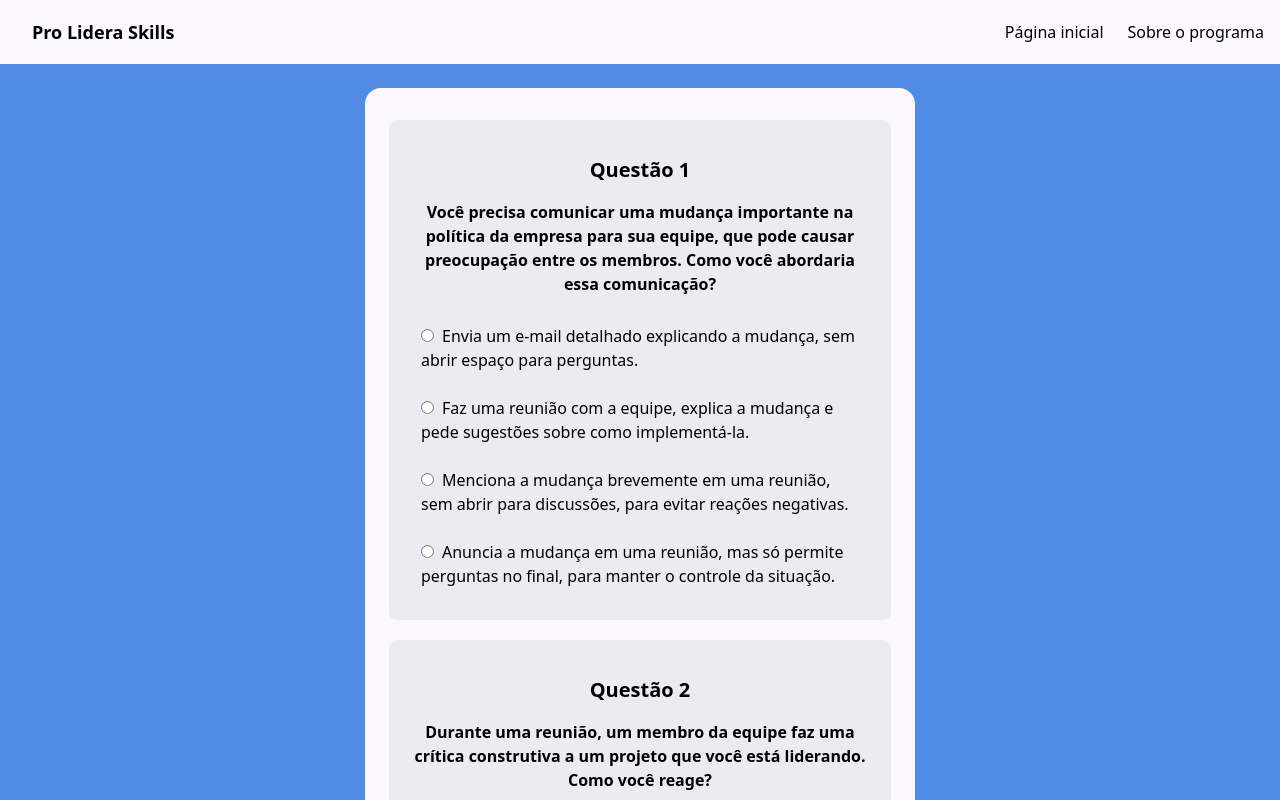
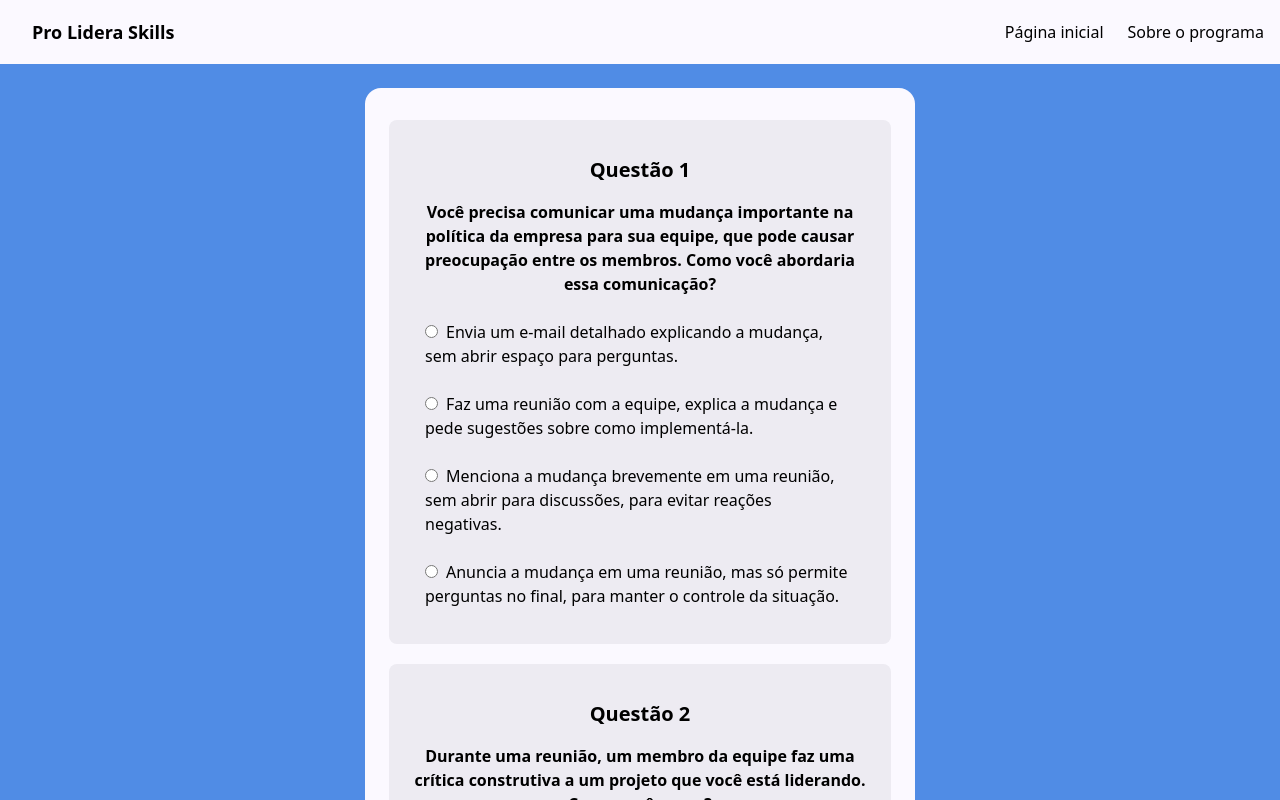
Before and after one commit to softexrecifepe/PI-PRO-LIDERA-TURMA-09-EQUIPE-02, a Next.js app: page /pages/quests1-2 in a window 1280 px wide. Shown: the top 800 px of the page. Built offline with nearby package versions, Linux system fonts and the light colour scheme.

Commit message:
alternatives hover

```diff
--- a/src/app/components/MultipleChoiceQuestion.tsx
+++ b/src/app/components/MultipleChoiceQuestion.tsx
@@ -1,7 +1,7 @@
 export function MultipleChoiceQuestion({labelText, name, inputValue}: {labelText?: string, name:string, inputValue?: number}){
   return(
     <>
-      <input type="radio" id={inputValue!.toString() + name} required className="check peef"  name={name}  value={inputValue}/>
+      <input type="radio" id={inputValue!.toString() + name} required className="check"  name={name}  value={inputValue}/>
       <label className="p-2" htmlFor={inputValue!.toString() + name}>{labelText}</label>
     </>
   )
--- a/src/app/components/forms.tsx
+++ b/src/app/components/forms.tsx
@@ -21,7 +21,7 @@ export function Forms({sliceStart, sliceEnd}: {sliceStart: number, sliceEnd: num
         <div key={question.id} className="mt-4">
 
             {question.alternativas.map(alternatives => (   //pega cada alternativas
-              <div key={alternatives.letra} className="radio text-left text-base rounded-md p-3">
+              <div key={alternatives.letra} className="radio text-left text-base rounded-md transition transform  hover:bg-box delay-75 duration-100 p-2 m-2">
                 <MultipleChoiceQuestion name={question.id.toString()} labelText={alternatives.letra} inputValue={alternatives.pontos}/>
               </div>
             ))
```
